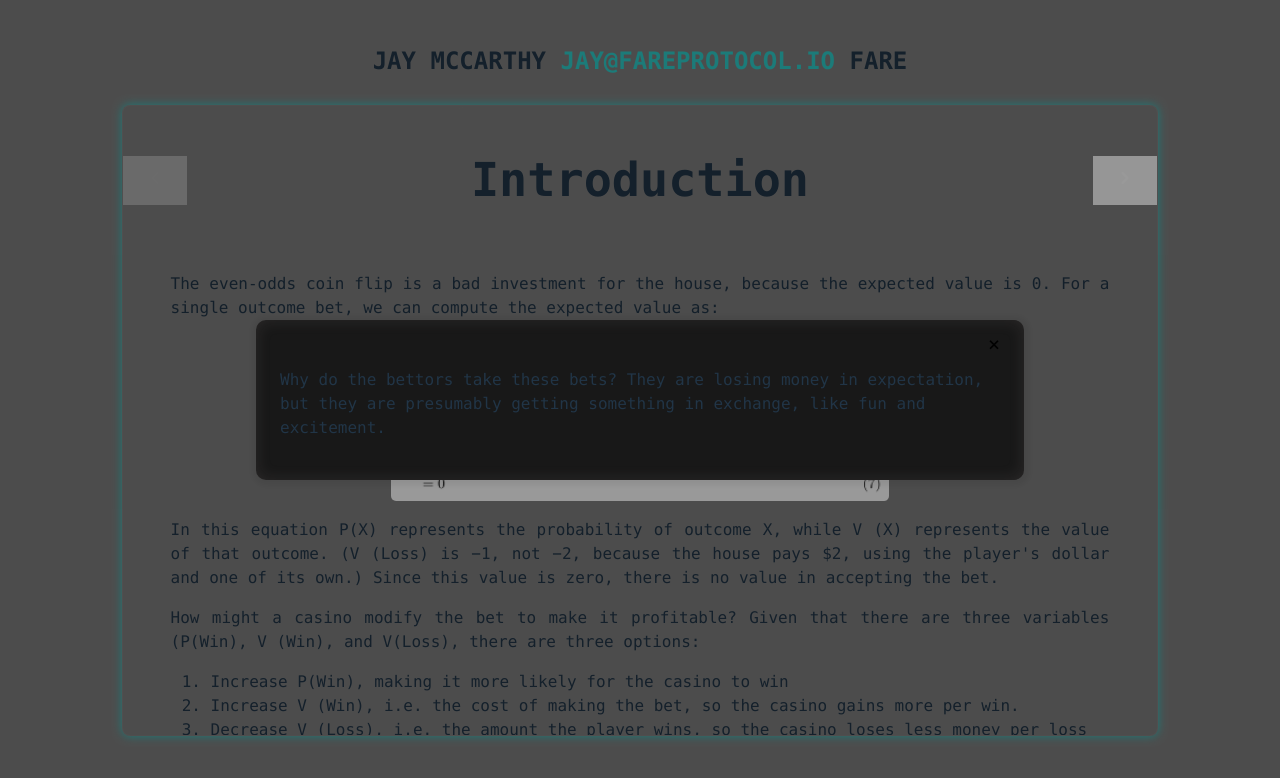
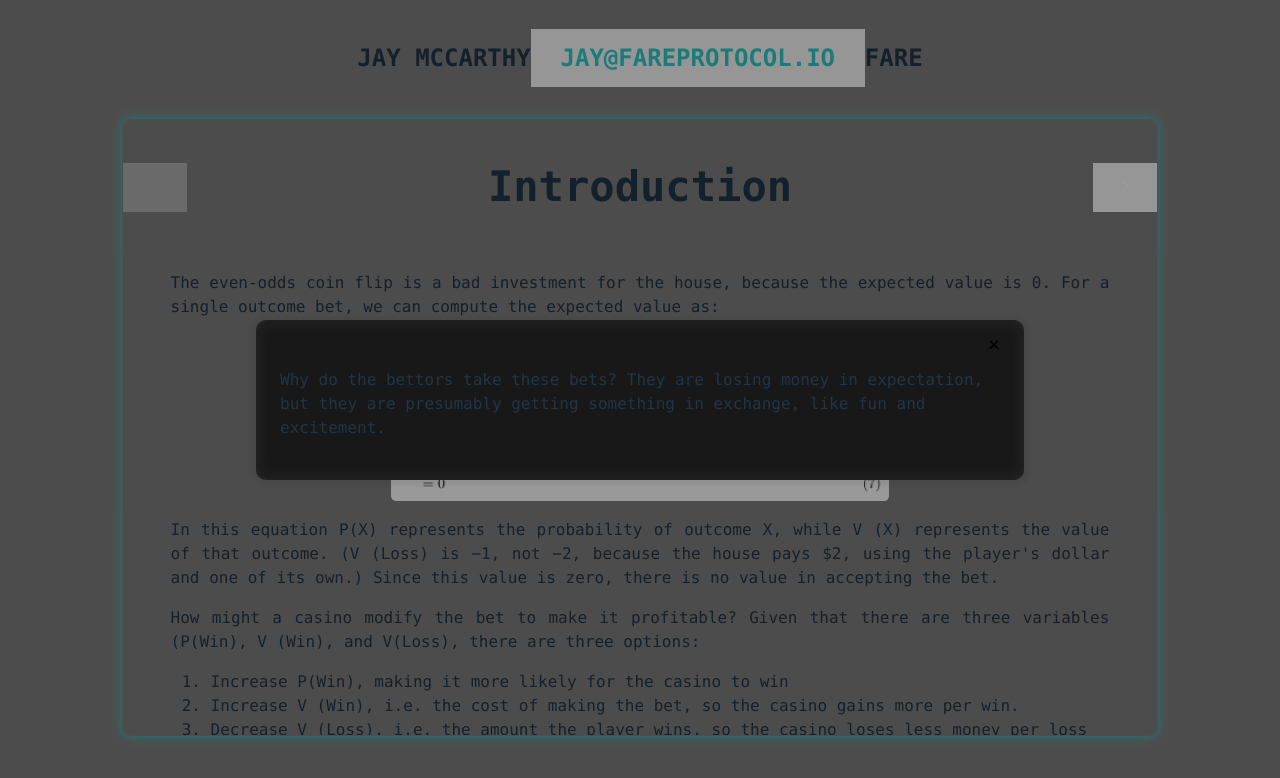
Before and after one commit to fareplay-labs/fare-protocol, a React (Vite) app: page /whitepaper in a window 1280 px wide. Both pictures are taken after a click on the button 872 px from the left and 707 px from the top of the page. Shown: the top 778 px of the page. Built offline with nearby package versions, Linux system fonts and the light colour scheme; a web font is replaced by a local one.

Commit message:
made modal reusable component, used it for jay email as well

```diff
--- a/src/pages/faq/contactForm.tsx
+++ b/src/components/contactForm/index.tsx
@@ -28,7 +28,11 @@ const FormInput = ({
   </div>
 );
 
-export const ContactForm = () => {
+interface FormProps {
+  email: string;
+}
+
+export const ContactForm = ({ email }: FormProps) => {
   const formRef = useRef<HTMLFormElement>(null);
   const validationSchema = Yup.object({
     name: Yup.string()
@@ -58,7 +62,8 @@ export const ContactForm = () => {
       {({ isSubmitting, handleSubmit }) => (
         <form
           className="form-wrapper"
-          action="https://formsubmit.co/zynkah@far3.io"
+          // action="https://formsubmit.co/zynkah@far3.io"
+          action={`https://formsubmit.co/${email}`}
           method="POST"
           ref={formRef}
           onSubmit={(e) => {
--- /dev/null
+++ b/src/components/contactForm/styles.css
@@ -0,0 +1,22 @@
+.form-wrapper {
+  display: flex;
+  flex-direction: column;
+  gap: 24px;
+  border: 1px solid transparent;
+  border-radius: 6px;
+  padding: 6px 24px;
+}
+
+.form-group {
+  display: flex;
+  flex-direction: column;
+}
+
+.form-field {
+  padding: 12px 16px;
+  text-align: center;
+  font-size: 16px;
+  line-height: 20px;
+  border-radius: 6px;
+  border: 1px solid transparent;
+}
--- /dev/null
+++ b/src/components/modal/index.tsx
@@ -0,0 +1,17 @@
+import { CloseButton } from "../buttons/closeButton";
+
+interface ModalProps {
+  onClose: () => void;
+  children: React.ReactNode;
+}
+
+export const Modal = ({ onClose, children }: ModalProps) => {
+  return (
+    <div className="modal-overlay" onClick={onClose}>
+      <div className="modal-content" onClick={(e) => e.stopPropagation()}>
+        <CloseButton onClose={onClose} />
+        {children}
+      </div>
+    </div>
+  );
+};
--- a/src/pages/faq/index.tsx
+++ b/src/pages/faq/index.tsx
@@ -1,7 +1,8 @@
 import { useState } from "react";
 import { FaqData } from "../../data/faqData";
-import { ContactForm } from "./contactForm";
-import { CloseButton } from "../../components/buttons/closeButton";
+import { ContactForm } from "../../components/contactForm";
+import { Modal } from "../../components/modal";
+import "./styles.css";
 
 interface FaqDataCellProps {
   question: string;
@@ -42,12 +43,9 @@ export const FaqPage = () => {
         </h2>
 
         {showModal && (
-          <div className="modal-overlay" onClick={() => setShowModal(false)}>
-            <div className="modal-content" onClick={(e) => e.stopPropagation()}>
-              <CloseButton onClose={() => setShowModal(false)} />
-              <ContactForm />
-            </div>
-          </div>
+          <Modal onClose={() => setShowModal(false)}>
+            <ContactForm email="zynkah@far3.io" />
+          </Modal>
         )}
       </div>
     </div>
--- a/src/pages/faq/styles.css
+++ b/src/pages/faq/styles.css
@@ -1,42 +1,3 @@
-.modal-overlay {
-  position: fixed;
-  top: 0;
-  left: 0;
-  width: 100vw;
-  height: 100vh;
-  background: rgba(0, 0, 0, 0.4);
-  display: flex;
-  align-items: center;
-  justify-content: center;
-  z-index: 1000;
-}
-
-.modal-content {
-  background: hsla(0, 0%, 9.41%, 1);
-  border-radius: 10px;
-  padding: 32px 24px 24px 24px;
-  min-width: 320px;
-  width: 60%;
-  max-width: 90vw;
-  position: relative;
-  box-shadow:
-    1px 1px 5px 5px rgba(0, 0, 0, 0.062),
-    inset 0px 0px 15px 1px #af99991f;
-}
-
-.modal-close {
-  position: absolute;
-  top: 4px;
-  right: 14px;
-  background: none;
-  border: none;
-  font-size: 2rem;
-  cursor: pointer;
-  color: #888;
-  z-index: 1;
-  padding: 0;
-}
-
 .contact-button {
   font-weight: 600;
   color: var(--fare-blue);
@@ -53,26 +14,3 @@
       transform 0.3s;
   }
 }
-
-.form-wrapper {
-  display: flex;
-  flex-direction: column;
-  gap: 24px;
-  border: 1px solid transparent;
-  border-radius: 6px;
-  padding: 6px 24px;
-}
-
-.form-group {
-  display: flex;
-  flex-direction: column;
-}
-
-.form-field {
-  padding: 12px 16px;
-  text-align: center;
-  font-size: 16px;
-  line-height: 20px;
-  border-radius: 6px;
-  border: 1px solid transparent;
-}
--- a/src/pages/home/styles.css
+++ b/src/pages/home/styles.css
@@ -14,6 +14,10 @@
 
 .green-text {
   color: var(--fare-green);
+}
+
+.uppercase {
+  text-transform: uppercase;
 }
 
 .link-buttons-wrapper {
--- a/src/pages/whitepaper/PaperCarousel.tsx
+++ b/src/pages/whitepaper/PaperCarousel.tsx
@@ -1,10 +1,10 @@
-import { CloseButton } from "../../components/buttons/closeButton";
 import { WhitePaperData } from "../../data/whitePaperData";
 import { useState, type ReactNode, useRef, useEffect } from "react";
 import RightArrow from "../../assets/svgs/caret-right.svg";
 import LeftArrow from "../../assets/svgs/caret-left.svg";
 import { motion } from "framer-motion";
 import { type MouseEvent } from "react";
+import { Modal } from "../../components/modal";
 
 const PaperCards = () => {
   const [showModal, setShowModal] = useState(false);
@@ -12,7 +12,8 @@ const PaperCards = () => {
   const containerRef = useRef<HTMLDivElement>(null);
   const sectionRefs = useRef<(HTMLDivElement | null)[]>([]);
   const [activeIndex, setActiveIndex] = useState(0);
-  // const [bottomInView, setBottomInView] = useState(false);
+  const [allowScrollToTop, setAllowScrollToTop] = useState(false);
+  const bottomRef = useRef<HTMLDivElement>(null);
 
   // Track scroll to update activeIndex, but ignore when scrolling programmatically
   const isProgrammaticScroll = useRef(false);
@@ -45,30 +46,31 @@ const PaperCards = () => {
     };
   }, []);
 
-  // useEffect(() => {
-  //   const container = containerRef.current;
-  //   if (!container) return;
-  //   const observer = new IntersectionObserver(
-  //     ([entry]) => {
-  //       setBottomInView(entry.isIntersecting);
-  //     },
-  //     {
-  //       root: null,
-  //       threshold: 1.0,
-  //       rootMargin: "0px 0px -100% 0px", // Trigger when the bottom of the container is fully in view
-  //     },
-  //   );
-  //   observer.observe(container);
-  //   return () => { observer.disconnect(); };
-  // }, []);
+  // Observe when the bottom of the container is in view
+  useEffect(() => {
+    const container = containerRef.current;
+    const bottom = bottomRef.current;
+    if (!container || !bottom) return;
+    const observer = new IntersectionObserver(
+      ([entry]) => {
+        if (entry.isIntersecting) setAllowScrollToTop(true);
+      },
+      {
+        root: container,
+        threshold: 1.0,
+      },
+    );
+    observer.observe(bottom);
+    return () => {
+      observer.disconnect();
+    };
+  }, []);
 
   // When activeIndex changes (by button), scroll to the section
   useEffect(() => {
-    if (
-      !containerRef.current
-      // || !bottomInView
-    )
-      return;
+    if (!containerRef.current) return;
+    // Only allow scroll-to-top if user has seen the bottom
+    if (activeIndex === 0 && !allowScrollToTop) return;
     isProgrammaticScroll.current = true;
     const section = sectionRefs.current[activeIndex];
     if (section) {
@@ -79,10 +81,7 @@ const PaperCards = () => {
       isProgrammaticScroll.current = false;
     }, 400);
     return () => clearTimeout(timeout);
-  }, [
-    activeIndex,
-    // bottomInView
-  ]);
+  }, [activeIndex, allowScrollToTop]);
 
   if (WhitePaperData.length === 0) {
     return <div className="paper-card">No papers available.</div>;
@@ -161,15 +160,12 @@ const PaperCards = () => {
             </motion.div>
           </div>
         ))}
+        {/* Invisible div to observe bottom */}
+        <div ref={bottomRef} style={{ height: 1 }} />
       </div>
 
       {showModal && (
-        <div className="modal-overlay" onClick={() => setShowModal(false)}>
-          <div className="modal-content" onClick={(e) => e.stopPropagation()}>
-            <CloseButton onClose={() => setShowModal(false)} />
-            {modalContent}
-          </div>
-        </div>
+        <Modal onClose={() => setShowModal(false)}>{modalContent}</Modal>
       )}
     </div>
   );
--- a/src/pages/whitepaper/index.tsx
+++ b/src/pages/whitepaper/index.tsx
@@ -1,23 +1,28 @@
 import "./styles.css";
 import { PaperCarousel } from "./PaperCarousel";
+import { useState } from "react";
+import { ContactForm } from "../../components/contactForm";
+import { Modal } from "../../components/modal";
 
 export const WhitepaperPage = () => {
+  const [showModal, setShowModal] = useState(false);
+
   return (
     <main className="page-wrapper">
       <section className="content-section">
-
         <h1 style={{ textAlign: "center" }}>
           The Architecture and Design of FARE Protocol
         </h1>
         <p className="sub-header">
-          Jay McCarthy{" "}
-          <a href="mailto:jay@fareprotocol.io" className="teal-text">
-            jay@fareprotocol.io
-          </a>{" "}
-          FARE
+          Jay McCarthy<button onClick={() => setShowModal(true)} className="teal-text uppercase">jay@fareprotocol.io</button>FARE
         </p>
 
         <PaperCarousel />
+        {showModal && (
+          <Modal onClose={() => setShowModal(false)}>
+            <ContactForm email="jay@fareprotocol.io" />
+          </Modal>
+        )}
       </section>
     </main>
   );
--- a/src/pages/whitepaper/styles.css
+++ b/src/pages/whitepaper/styles.css
@@ -5,11 +5,12 @@
   box-shadow: 0 0 10px var(--fare-blue);
   position: relative;
   width: 100%;
+  max-height: 900px;
 }
 
 .paper-header {
   text-align: center;
-  font-size: clamp(1.5rem, 4vw, 2.5rem);
+  font-size: clamp(1.25rem, 4vw, 2.25rem);
   line-height: 1.2;
   position: sticky;
   top: 0;
```
